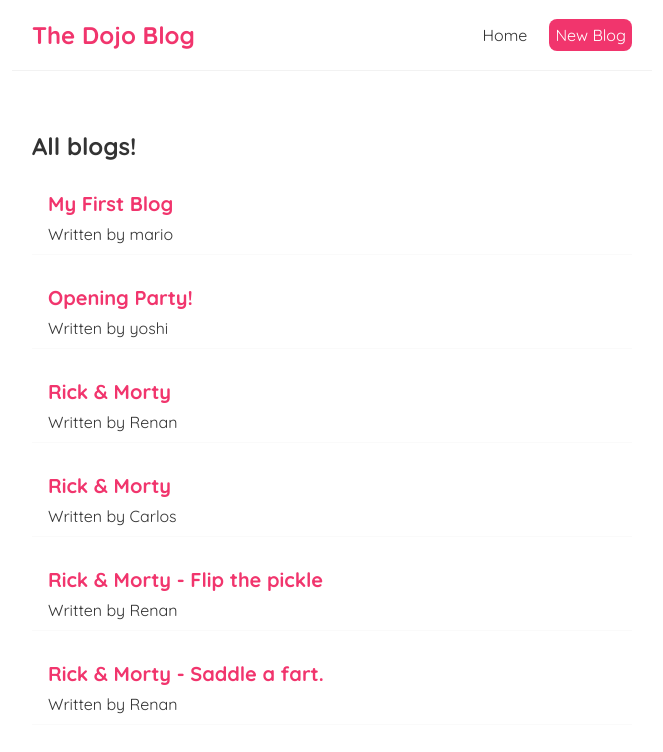
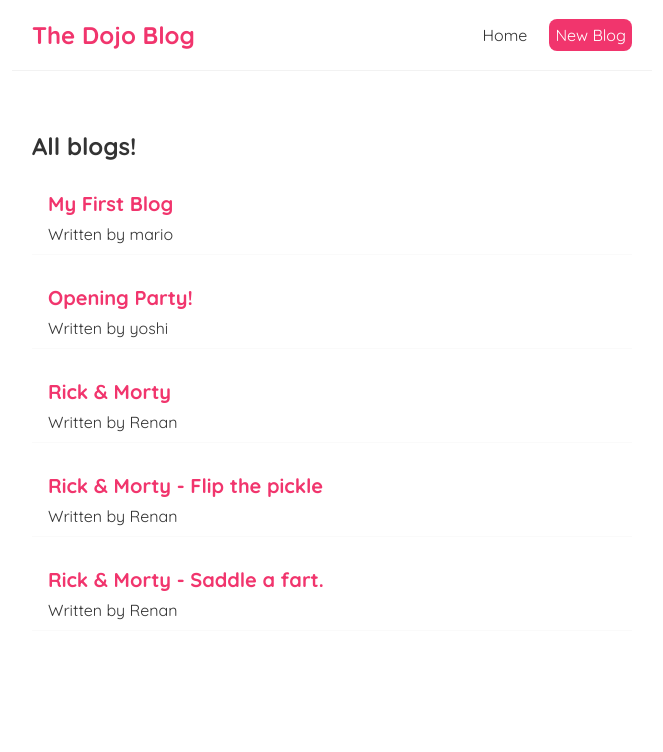
Before and after one commit to renanbernardelli/Dojo-Blog, a React (Create React App) app: page / in a window 1280 px wide. Shown: the top 752 px of the page, without its empty margins (308-971 px from the left). Built offline with nearby package versions, Linux system fonts and the light colour scheme; data requests are answered from the project's data file.

Commit message:
:sparkles: Making a DELETE request and sending back to the home page.

```diff
--- a/data/db.json
+++ b/data/db.json
@@ -19,12 +19,6 @@
       "id": 3
     },
     {
-      "title": "Rick & Morty",
-      "body": "I'm Scary Terry!! You can run but you can't hide, bitch! I just wanna die! I'm not looking for judgement, just a yes or no. Can you assimilate a giraffe? Why don't you ask the smartest people in the universe, Jerry? Oh yeah you can't. They blew up.\n\nYou gotta shove these seeds way up your butt Morty, waay up there. I'll tell you how I feel about school, Jerry. It's a waste of time. Bunch of people runnin' around bumpin' into each other, got a guy up front says, '2 + 2,' and the people in the back say, '4.' Then the bell rings and they give you a carton of milk and a piece of paper that says you can go take a dump or somethin'. I mean, it's not a place for smart people, Jerry. I know that's not a popular opinion, but that's my two cents on the issue. You can run, but you can't hide bitch! You gave them proof that there was something bigger and scarier to unite against, you little idiot! They would have gone back into the Dark Ages for a couple of generations, but instead, they dedicated themselves into making universe-destroying, un-thought-out technology like time travel all so they could try to kill a little shitsack on Earth who couldn't let a dead snake be dead even after it bit his ankle!",
-      "author": "Carlos",
-      "id": 4
-    },
-    {
       "title": "Rick & Morty - Flip the pickle",
       "body": "Aw, geez. Come on, flip the pickle, Morty. You're not gonna regret it. The payoff is huge. That, out there. That's my grave. On one of our adventures Rick and I basically destroyed the whole world. So we bailed on that reality and we came to this one. Because in this one the world wasn't destroyed. And in this one, we were dead. So we came here a-a-and we buried ourselves and we took their place. And every morning, Summer, I eat breakfast 2 Oh, yeah! We're like Luke and Leia! ...Uh, except no kissing part. What's another famous brother–sister team?",
       "author": "Renan",
--- a/src/BlogDetails.js
+++ b/src/BlogDetails.js
@@ -1,10 +1,19 @@
-import { useParams } from "react-router-dom";
+import { useHistory, useParams } from "react-router-dom";
 import useFetch from "./useFetch";
 
 const BlogDetails = () => {
 
   const { id } = useParams();
   const { data: blog, error, isPending } = useFetch(`http://localhost:8000/blogs/${id}`);
+  const history = useHistory();
+
+  const deleteBlog = () => {
+    fetch(`http://localhost:8000/blogs/${id}`, {
+      method: 'DELETE'
+    }).then(() => {
+      history.push('/');
+    })
+  }
 
   return (
     <div className="blog-details">
@@ -15,6 +24,7 @@
           <h2>{ blog.title }</h2>
           <p>Written by { blog.author }</p>
           <div>{ blog.body }</div>
+          <button onClick={deleteBlog}>Delete</button>
         </article>
       )}
     </div>
```
